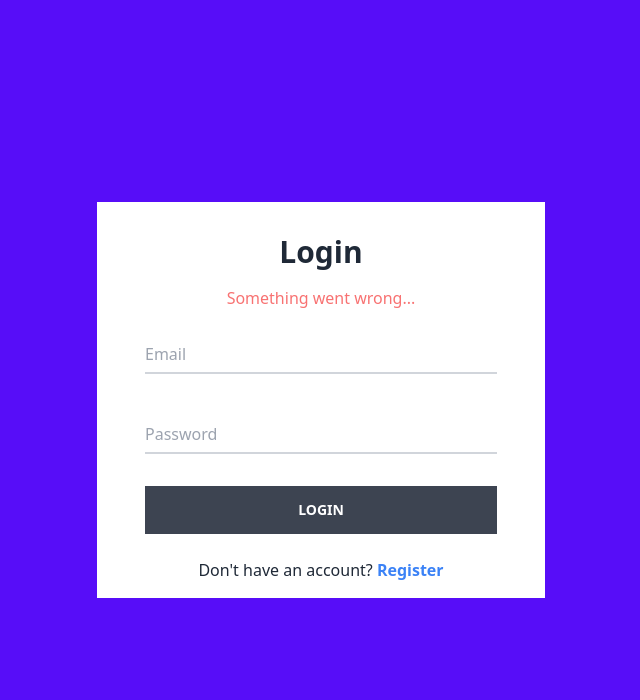
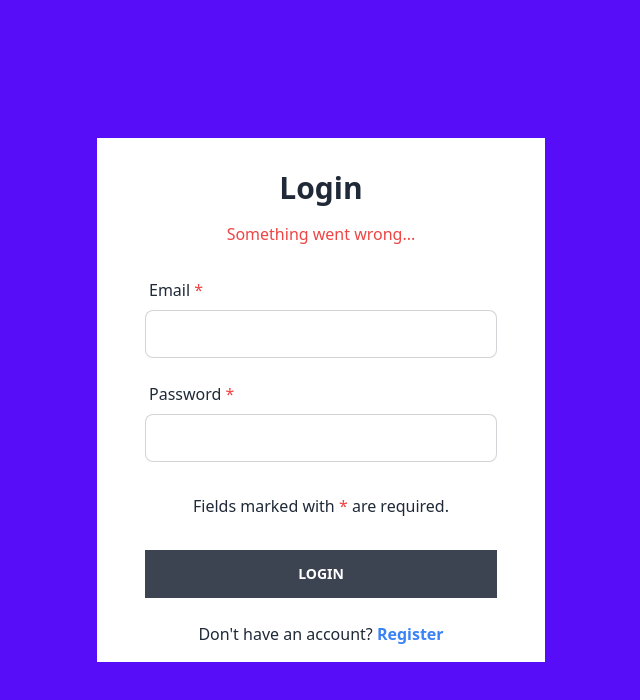
Before and after one commit to RahinF/blog, a React (Create React App) app: page /login in a window 1280 px wide. Shown: the top 700 px of the page, without its empty margins (319-959 px from the left). Built offline with nearby package versions, Linux system fonts and the light colour scheme.

Commit message:
changed login styling, added accessability, removed password pattern

```diff
--- a/src/pages/Login.tsx
+++ b/src/pages/Login.tsx
@@ -3,10 +3,8 @@ import { useForm, SubmitHandler } from "react-hook-form";
 import { Link } from "react-router-dom";
 import ILoginForm from "../types/ILoginForm";
 
-const PASSWORD_REGEX = /^(?=.*[A-Za-z])(?=.*\d)[A-Za-z\d]{8,}$/;
-
 const Login = () => {
-  const [error, setError] = useState(true);
+  const [error, setError] = useState<boolean>(true);
   const {
     register,
     handleSubmit,
@@ -23,55 +21,70 @@ const Login = () => {
         <h1 className="my-4 text-center text-3xl font-bold">Login</h1>
 
         {error && (
-          <span className="mb-6 block text-center text-error">
+          <span className="mb-6 block text-center text-red-500">
             Something went wrong...
           </span>
         )}
 
         <form
-          className="m-auto flex max-w-sm flex-col items-center gap-8 px-4"
+          className="m-auto mt-6 flex max-w-sm flex-col items-center gap-8 px-4"
           onSubmit={handleSubmit(onSubmit)}
         >
-          <div className="flex w-full flex-col gap-10">
-            <div className="relative flex flex-col gap-2">
+          <div className="flex w-full flex-col gap-4">
+            <div className="flex flex-col">
+              <label htmlFor="email" className="px-1 py-2">
+                Email{" "}
+                <span aria-hidden className="text-red-500">
+                  *
+                </span>
+              </label>
               <input
                 id="email"
                 type="email"
-                className="input-floating peer"
-                placeholder="Email"
+                className="input input-bordered"
+                aria-required
+                aria-invalid={errors.email ? "true" : "false"}
                 {...register("email", { required: "This field is required." })}
               />
-              <label htmlFor="email" className="label-floating">
-                Email
-              </label>
+
               {errors.email && (
-                <p className="text-sm text-error">{errors.email.message}</p>
+                <p role="alert" className="mt-2 text-sm text-red-500">
+                  {errors.email.message}
+                </p>
               )}
             </div>
 
-            <div className="relative flex flex-col gap-2">
+            <div className="flex flex-col">
+              <label htmlFor="password" className="px-1 py-2">
+                Password{" "}
+                <span aria-hidden className="text-red-500">
+                  *
+                </span>
+              </label>
               <input
                 id="password"
                 type="password"
-                className="input-floating peer"
-                placeholder="Password"
+                className="input input-bordered"
+                aria-required
+                aria-invalid={errors.password ? "true" : "false"}
                 {...register("password", {
                   required: "This field is required.",
-                  pattern: {
-                    value: PASSWORD_REGEX,
-                    message:
-                      "Password must contain 8 characters including at least 1 letter and 1 number.",
-                  },
                 })}
               />
-              <label htmlFor="password" className="label-floating">
-                Password
-              </label>
+
               {errors.password && (
-                <p className="text-sm text-error">{errors.password.message}</p>
+                <p role="alert" className="mt-2 text-sm text-red-500">
+                  {errors.password.message}
+                </p>
               )}
             </div>
           </div>
+
+          <span aria-hidden>
+            Fields marked with <span className="text-red-500">*</span> are
+            required.
+          </span>
+
           <div className="flex w-full flex-col gap-6">
             <button className="btn">login</button>
             <span className="self-center">
```
Also changed, not shown: src/types/ILoginForm.ts (renamed from src/types/ILoginForm.tsx).
